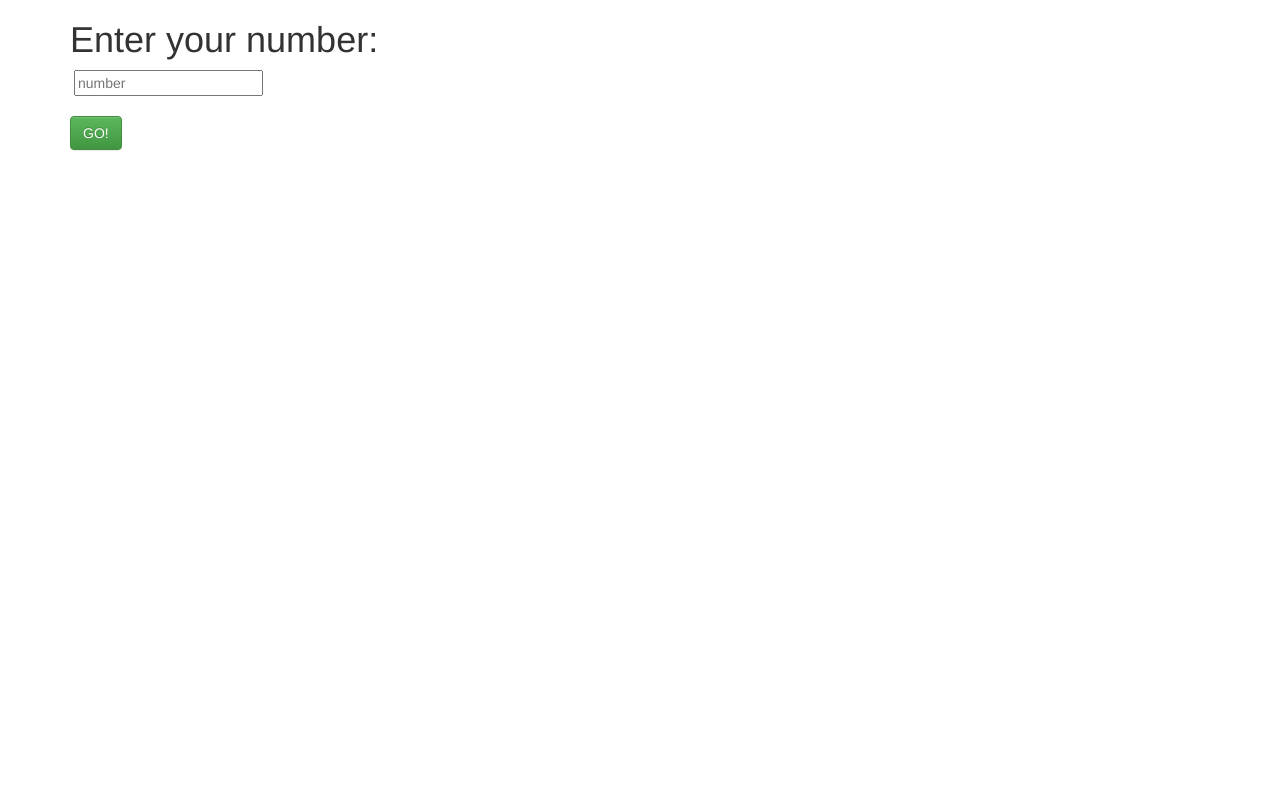
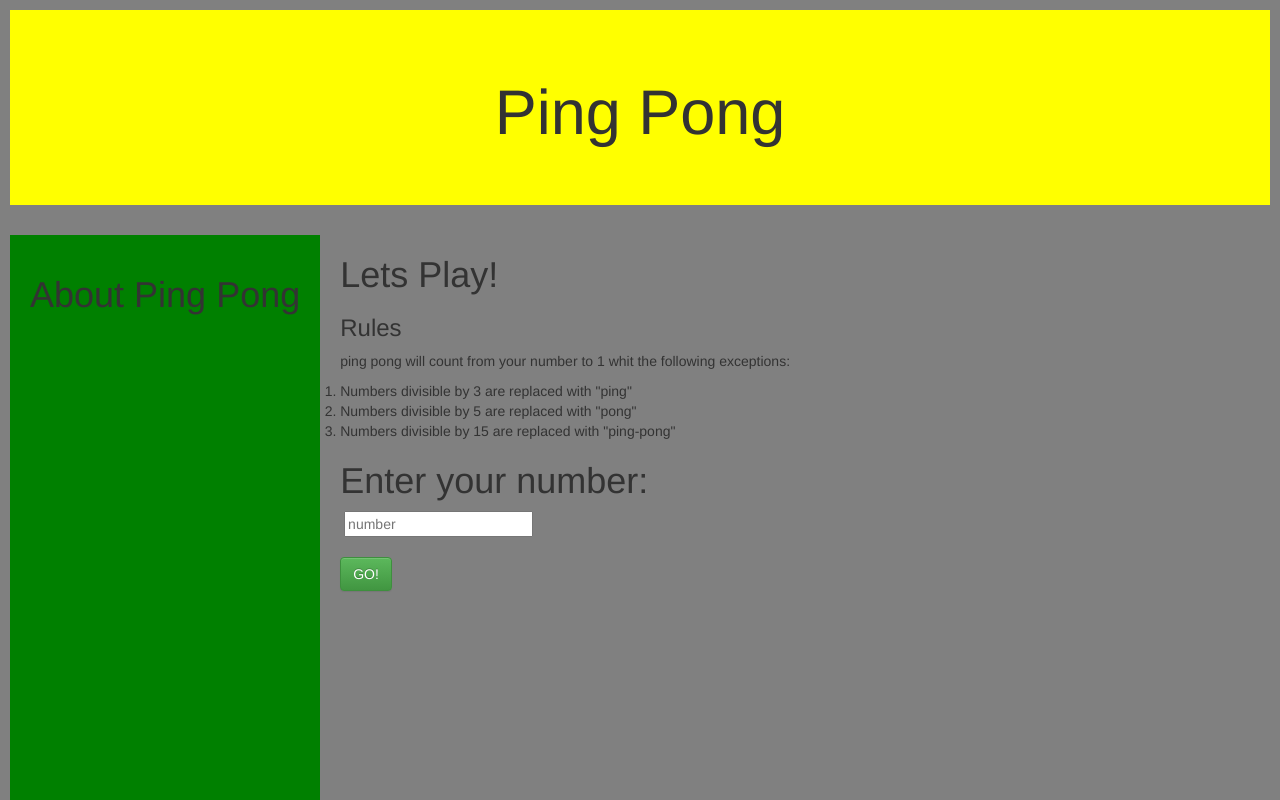
Before and after one commit to iantwilcox91/Ping-Pong, a plain HTML site: page index.html in a window 1280 px wide. Shown: the top 800 px of the page. Drawn offline with nearby package versions, Linux system fonts and the light colour scheme.

Commit message:
added example layout

```diff
--- a/css/styles.css
+++ b/css/styles.css
@@ -0,0 +1,23 @@
+html {
+  height: 100%;
+  margin: 0;
+  padding: 0;
+}
+.jumbotron {
+  text-align: center;
+  background-color: yellow;
+}
+.sidebar {
+  padding: 20px;
+  text-align: center;
+  float: left;
+  width: auto;
+  height: 100%;
+  background-color: green;
+  margin-right: 20px;
+}
+body {
+  margin: 10px;
+  background-color: grey;
+  height:100%;
+}
--- a/index.html
+++ b/index.html
@@ -11,8 +11,27 @@
     <title>Ping-Pong</title>
   </head>
 
+  <div class="jumbotron">
+    <h1>Ping Pong</h1>
+  </div>
+
+
+
   <body>
+    <div class="sidebar">
+      <h1>About Ping Pong</h1>
+    </div>
+
     <div class="container">
+    <h1>Lets Play!</h1>
+    <h3>Rules</h3>
+    <p>ping pong will count from your number to 1 whit the following exceptions:</p>
+    <ol>
+      <li>Numbers divisible by 3 are replaced with "ping"</li>
+      <li>Numbers divisible by 5 are replaced with "pong"</li>
+      <li>Numbers divisible by 15 are replaced with "ping-pong"</li>
+    </ol>
+
       <form id=pingpongform>
         <div class="form-group">
           <h1>Enter your number:</h1>
@@ -23,7 +42,6 @@
       </form>
       <div id="result">
         <ul class="result">
-
         </ul>
       </div>
     </div>
--- a/js/scripts.js
+++ b/js/scripts.js
@@ -6,11 +6,6 @@ $(function() {
     pingpong(userInputNumber);
   });
 });
-
-
-
-
-
 
 
 
@@ -30,5 +25,5 @@ var pingpong = function(userInputNumber) {
       userInputNumber = userInputNumber - 1;
     }
   }
-  return result;
+
 };
```
